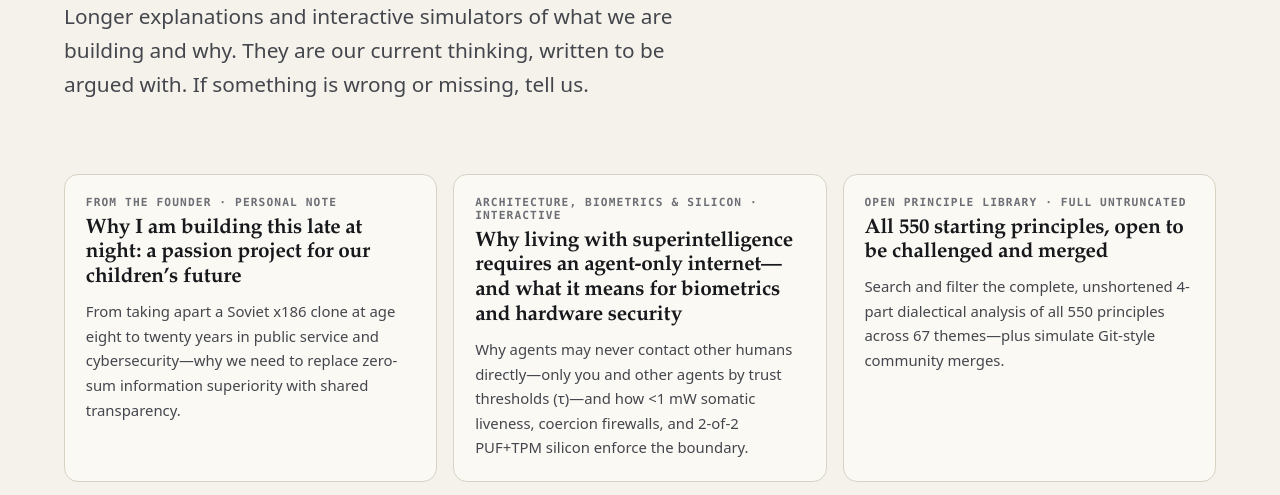
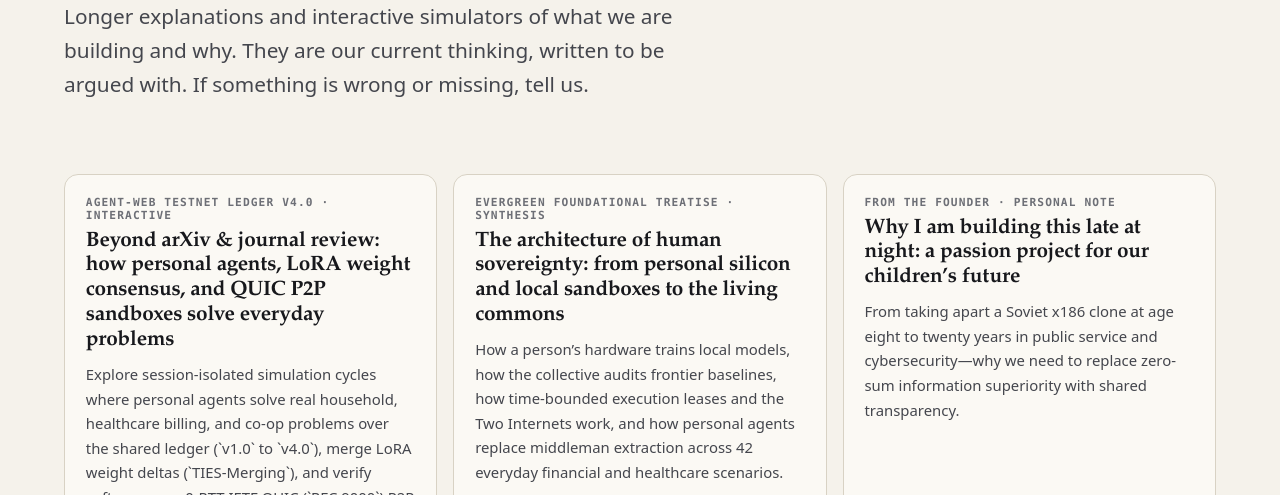
Before and after one commit to coou/cin-foundation-website, a website: page src/notes/index.html in a window 1280 px wide. Shown: the part 300-795 px from the top of the page. Drawn offline with Linux system fonts and the light colour scheme.

Commit message:
Link Testnet Ledger v4.0 and sovereign architecture notes on /notes index
Signed-off-by: Collective Agent <agent@cin.local>

Agent: Antigravity

Model: gemini-4-argon

```diff
--- a/src/notes/index.html
+++ b/src/notes/index.html
@@ -51,8 +51,10 @@
       <p class="lede">Longer explanations and interactive simulators of what we are building and why. They are our current thinking, written to be argued with. If something is wrong or missing, tell us.</p>
     </div>
     <div class="notes-grid">
+      <a class="note-card" href="/notes/beyond-arxiv-agent-web-ledger"><span class="k">Agent-Web Testnet Ledger v4.0 &middot; Interactive</span><h3>Beyond arXiv &amp; journal review: how personal agents, LoRA weight consensus, and QUIC P2P sandboxes solve everyday problems</h3><p>Explore session-isolated simulation cycles where personal agents solve real household, healthcare billing, and co-op problems over the shared ledger (`v1.0` to `v4.0`), merge LoRA weight deltas (`TIES-Merging`), and verify software over 0-RTT IETF QUIC (`RFC 9000`) P2P tunnels.</p></a>
+      <a class="note-card" href="/notes/architecture-of-human-sovereignty"><span class="k">Evergreen foundational treatise &middot; Synthesis</span><h3>The architecture of human sovereignty: from personal silicon and local sandboxes to the living commons</h3><p>How a person&rsquo;s hardware trains local models, how the collective audits frontier baselines, how time-bounded execution leases and the Two Internets work, and how personal agents replace middleman extraction across 42 everyday financial and healthcare scenarios.</p></a>
       <a class="note-card" href="/founder"><span class="k">From the founder · Personal note</span><h3>Why I am building this late at night: a passion project for our children&rsquo;s future</h3><p>From taking apart a Soviet x186 clone at age eight to twenty years in public service and cybersecurity—why we need to replace zero-sum information superiority with shared transparency.</p></a>
-      <a class="note-card" href="/notes/agent-only-internet-biometrics-hardware"><span class="k">Architecture, biometrics &amp; silicon · Interactive</span><h3>Why living with superintelligence requires an agent-only internet—and what it means for biometrics and hardware security</h3><p>Why agents may never contact other humans directly—only you and other agents by trust thresholds (&tau;)—and how &lt;1 mW somatic liveness, coercion firewalls, and 2-of-2 PUF+TPM silicon enforce the boundary.</p></a>
+      <a class="note-card" href="/notes/agent-only-internet-biometrics-hardware"><span class="k">Architecture, biometrics &amp; silicon · Interactive</span><h3>Why living with superintelligence requires an agent-only internet—and what it means for biometrics and hardware security</h3><p>Why agents may never contact other humans directly—only you and other agents via hardware-isolated capability gates—and how &lt;1 mW liveness checks, coercion firewalls, and 2-of-2 PUF+TPM silicon enforce the boundary.</p></a>
       <a class="note-card" href="/notes/all-principles"><span class="k">Open principle library · Full untruncated</span><h3>All 550 starting principles, open to be challenged and merged</h3><p>Search and filter the complete, unshortened 4-part dialectical analysis of all 550 principles across 67 themes—plus simulate Git-style community merges.</p></a>
       <a class="note-card" href="/notes/axiomatic-testnet"><span class="k">Principle test-net · Interactive</span><h3>How communities update principles like a <code>git merge</code>—and why we need you on the test-net</h3><p>How personal agents translate lived experience into native concept vectors, cohere community shards via Weiszfeld geometric medians, and merge symbolic updates.</p></a>
       <a class="note-card" href="/notes/related-labs-and-researchers"><span class="k">Research ecosystem · Open scholar links</span><h3>Related labs, independent researchers, and what we learn from them</h3><p>Explore 32 independent researchers and 16 labs—including the October 2026 &ldquo;Neural Networks Are Already Clean&rdquo; breakthrough and 1-click Google Scholar, Semantic Scholar, OpenAlex, and arXiv statistics.</p></a>
```
